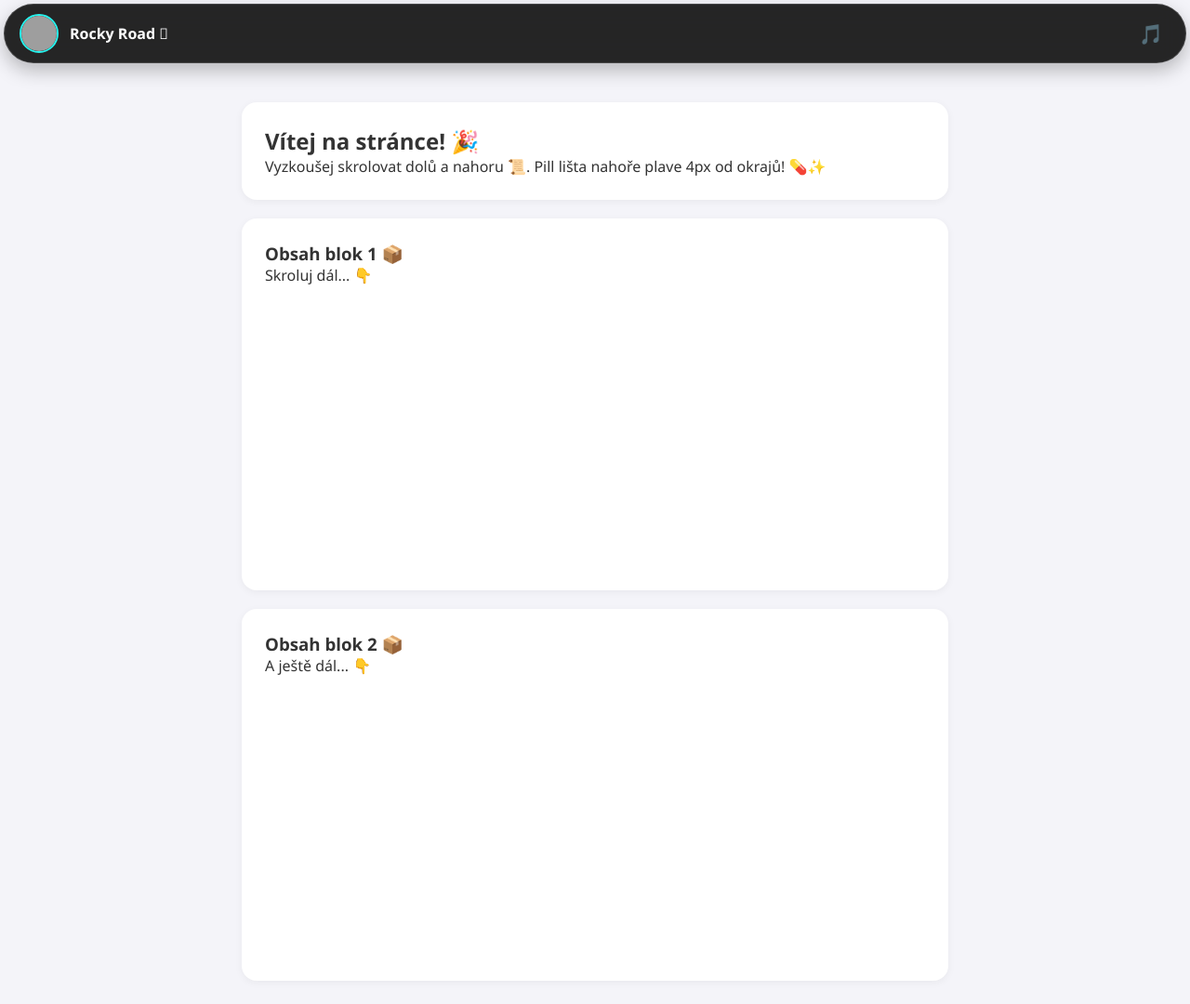
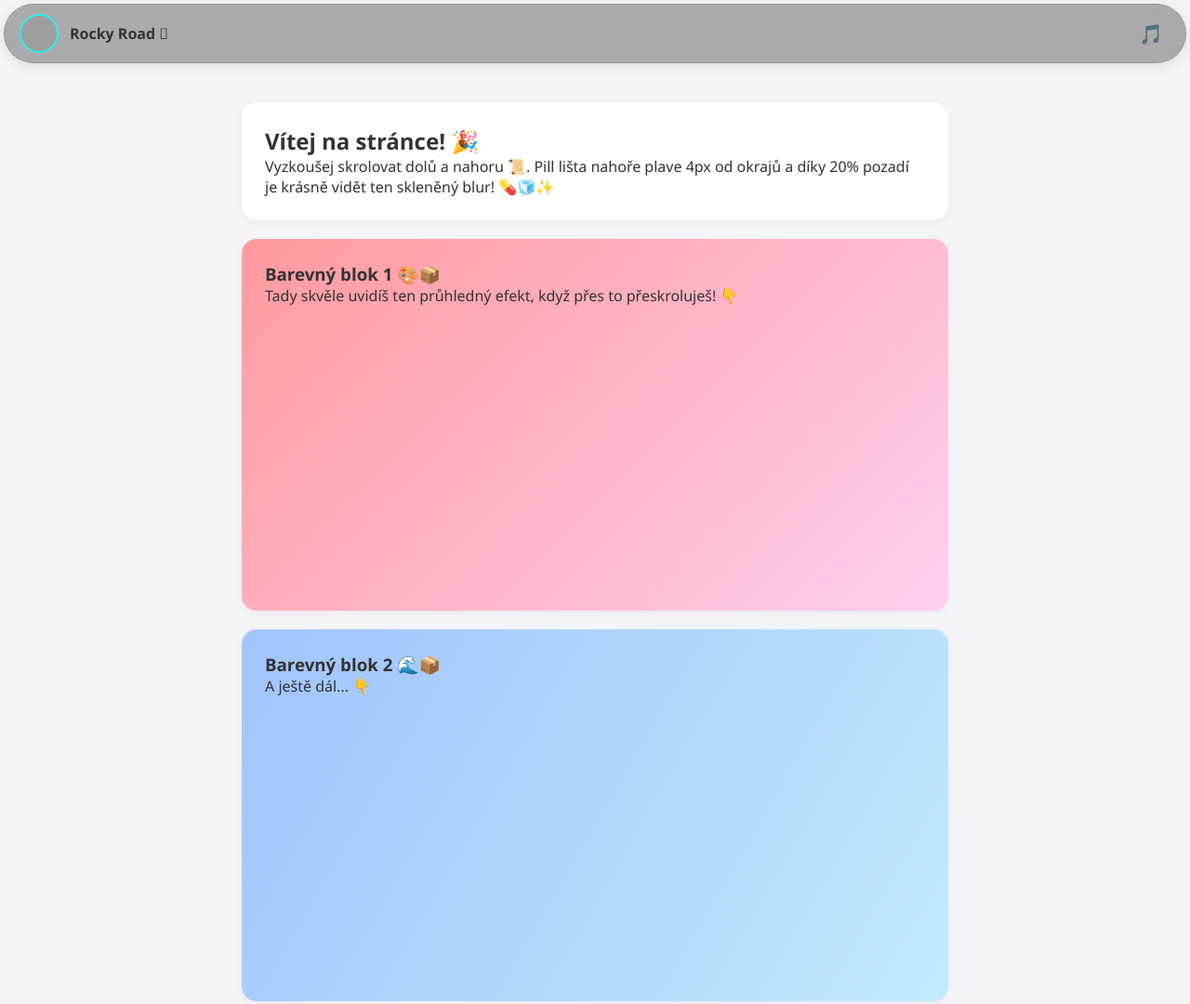
Before and after one commit to pernicekcute/pernicekcute, a plain HTML site: page index.html in a window 1280 px wide. Shown: the whole page at 93% size. Drawn offline with Linux system fonts and the light colour scheme; grey boxes are pictures that could not be loaded.

Commit message:
Update index.html

```diff
--- a/index.html
+++ b/index.html
@@ -22,22 +22,26 @@
     /* Fixní plovoucí pill lišta (Pill Titlebar) 💊📌 */
     .titlebar {
       position: fixed;
-      top: 4px; /* Odsazení shora 4px 🔝 */
-      left: 4px; /* Odsazení zleva 4px ⬅️ */
-      right: 4px; /* Odsazení zprava 4px ➡️ */
-      width: calc(100% - 8px); /* Přesná šířka s odsazením 📐 */
+      top: 4px;
+      left: 4px;
+      right: 4px;
+      width: calc(100% - 8px);
       height: 64px;
-      background-color: rgba(0, 0, 0, 0.85); /* Mírná průhlednost ✨ */
-      backdrop-filter: blur(12px); /* Blur efekt pozadí 🌫️ */
-      -webkit-backdrop-filter: blur(12px);
-      color: #ffffff;
+
+      /* 🌟 ZDE JE ZMĚNA: Pozadí na 20 % (0.2) pro maximální blur efekt! 🧊 */
+      background-color: rgba(0, 0, 0, 0.3);
+      backdrop-filter: blur(15px); /* Trochu silnější blur, ať to na těch 20 % vynikne 🌫️ */
+      -webkit-backdrop-filter: blur(15px);
+
+      /* Změna barvy textu na tmavou pro lepší čitelnost na světlém pozadí 🖋️ */
+      color: #333333;
       display: flex;
       align-items: center;
       justify-content: space-between;
       padding: 0 16px;
-      border-radius: 50px; /* Pill design (plně zaoblené rohy) 💊 */
-      box-shadow: 0 8px 20px rgba(0, 0, 0, 0.25); /* Plovoucí stín 🌌 */
-      border: 1px solid rgba(255, 255, 255, 0.15); /* Jemný okraj 🖼️ */
+      border-radius: 50px;
+      box-shadow: 0 4px 15px rgba(0, 0, 0, 0.1); /* Jemnější stín pro čistší vzhled 🌌 */
+      border: 1px solid rgba(0, 0, 0, 0.1); /* Tmavší, ale velmi jemný okraj 🖼️ */
       z-index: 1000;
     }
 
@@ -99,16 +103,16 @@
   <main class="content">
     <div class="card">
       <h2>Vítej na stránce! 🎉</h2>
-      <p>Vyzkoušej skrolovat dolů a nahoru 📜. Pill lišta nahoře plave 4px od okrajů! 💊✨</p>
+      <p>Vyzkoušej skrolovat dolů a nahoru 📜. Pill lišta nahoře plave 4px od okrajů a díky 20% pozadí je krásně vidět ten skleněný blur! 💊🧊✨</p>
     </div>
 
     <!-- Prodloužený obsah pro test skrolování -->
-    <div class="card" style="height: 400px;">
-      <h3>Obsah blok 1 📦</h3>
-      <p>Skroluj dál... 👇</p>
+    <div class="card" style="height: 400px; background: linear-gradient(135deg, #ff9a9e 0%, #fecfef 99%, #fecfef 100%);">
+      <h3>Barevný blok 1 🎨📦</h3>
+      <p>Tady skvěle uvidíš ten průhledný efekt, když přes to přeskroluješ! 👇</p>
     </div>
-    <div class="card" style="height: 400px;">
-      <h3>Obsah blok 2 📦</h3>
+    <div class="card" style="height: 400px; background: linear-gradient(120deg, #a1c4fd 0%, #c2e9fb 100%);">
+      <h3>Barevný blok 2 🌊📦</h3>
       <p>A ještě dál... 👇</p>
     </div>
   </main>
```
